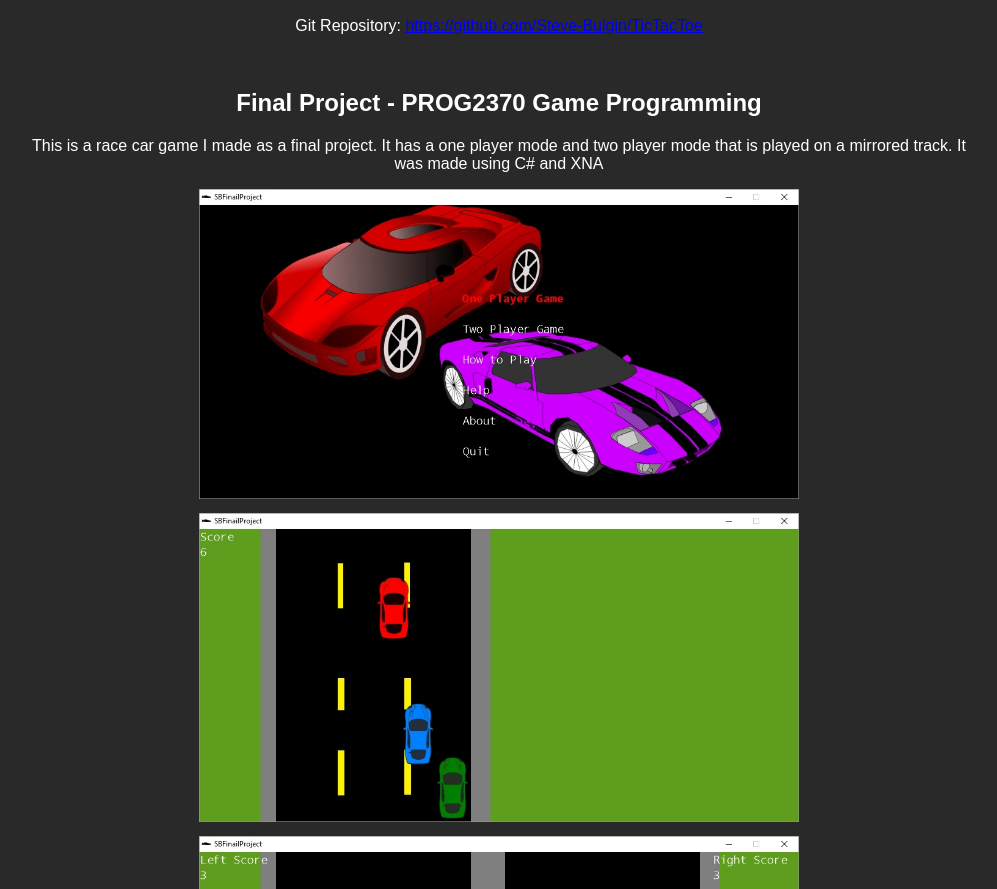
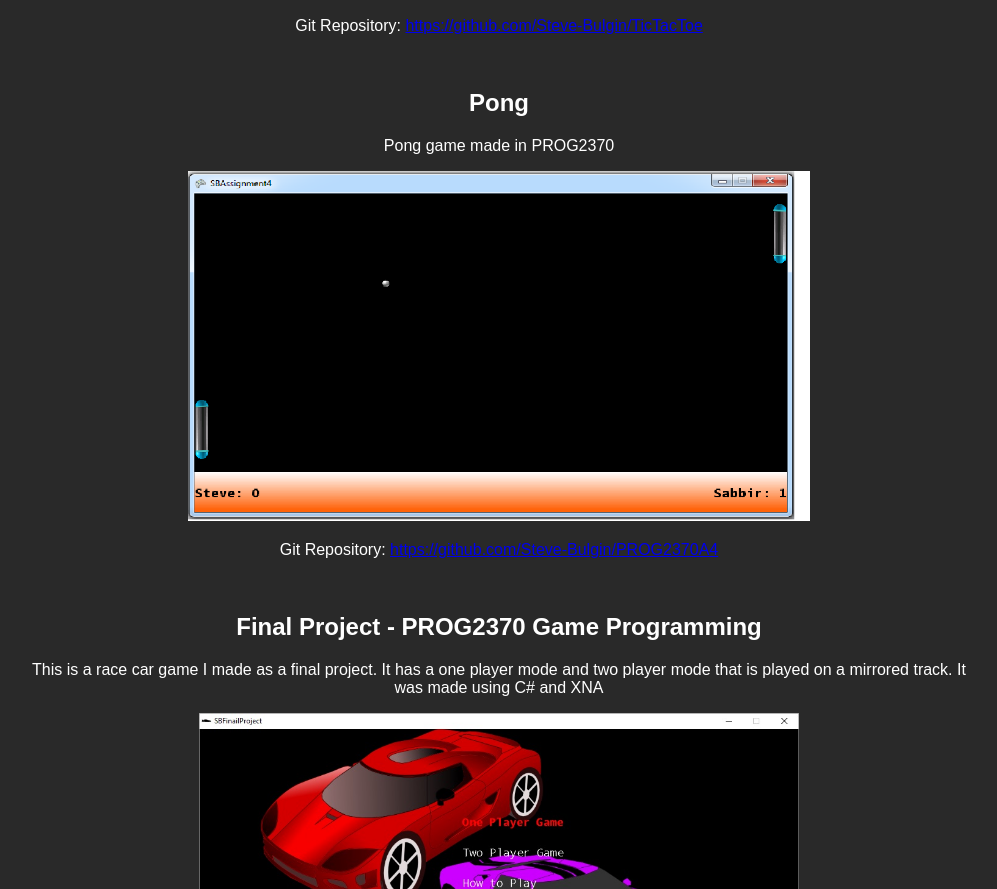
Before and after one commit to Steve-Bulgin/Steve-Bulgin.github.io, a plain HTML site: page projects.html in a window 1280 px wide. Shown: the part 1154-2043 px from the top of the page, without its empty margins (141-1138 px from the left). Drawn offline with Linux system fonts and the light colour scheme.

Commit message:
Added pong game

```diff
--- a/projects.html
+++ b/projects.html
@@ -39,6 +39,11 @@
 		<img src="images/tictactoe_480.jpg" height="250px" width="250px" alt="Tic Tac Toe">
 		<img src="images/tictactwo_480.jpg" height="250px" width="250px" alt="Tic Tac Toe">
 		<p>Git Repository: <a href="https://github.com/Steve-Bulgin/TicTacToe">https://github.com/Steve-Bulgin/TicTacToe</a></p>
+		<br>
+		<h2>Pong</h2>
+		<p>Pong game made in PROG2370</p>
+		<img src="images/pong.png" height="350px" alt="Pong Game Play">
+		<p>Git Repository: <a href="https://github.com/Steve-Bulgin/PROG2370A4">https://github.com/Steve-Bulgin/PROG2370A4</a></p>
 		<br>
 		<h2>Final Project - PROG2370 Game Programming</h2>
 		<p>This is a race car game I made as a final project. It has a one player mode and two player mode that is played on a mirrored track. It was made using C# and XNA</p>
```
Also changed, not shown: images/pong.png (added).
